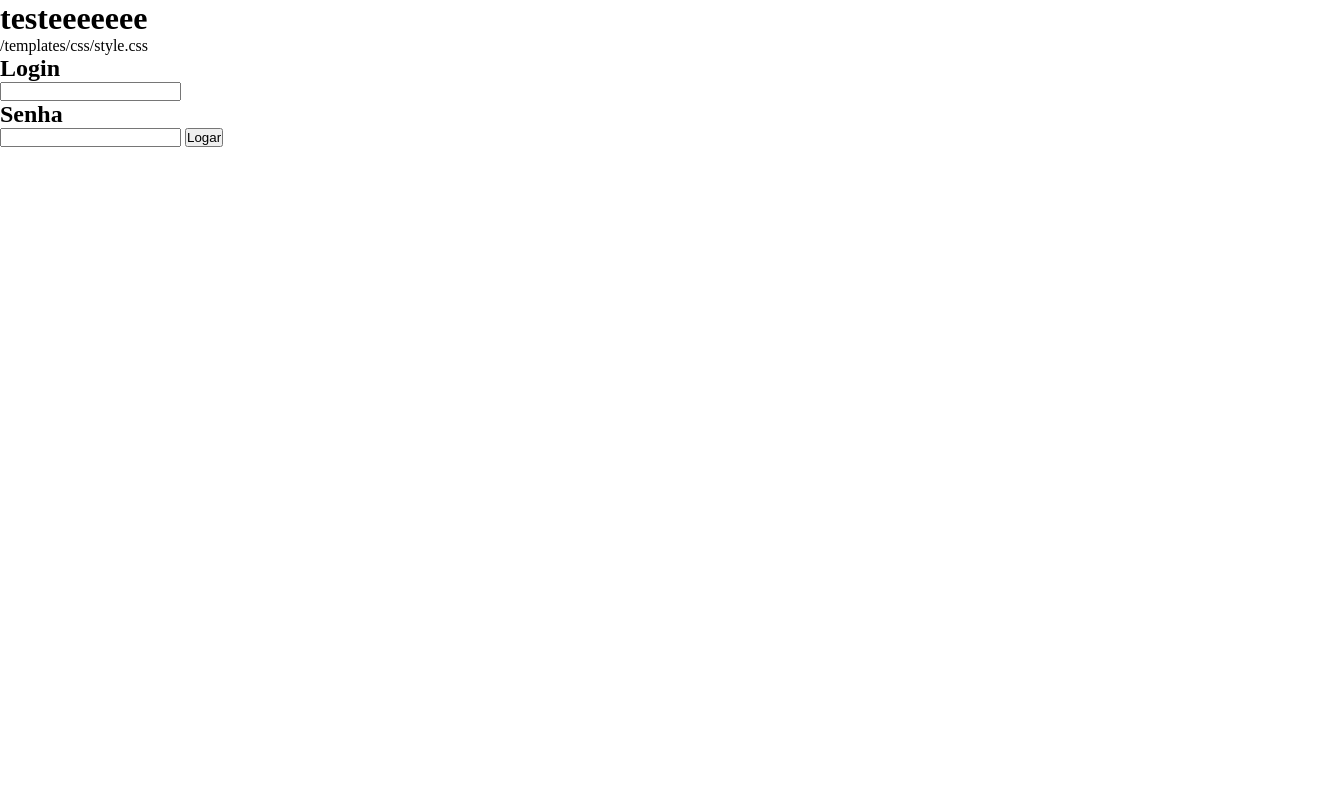
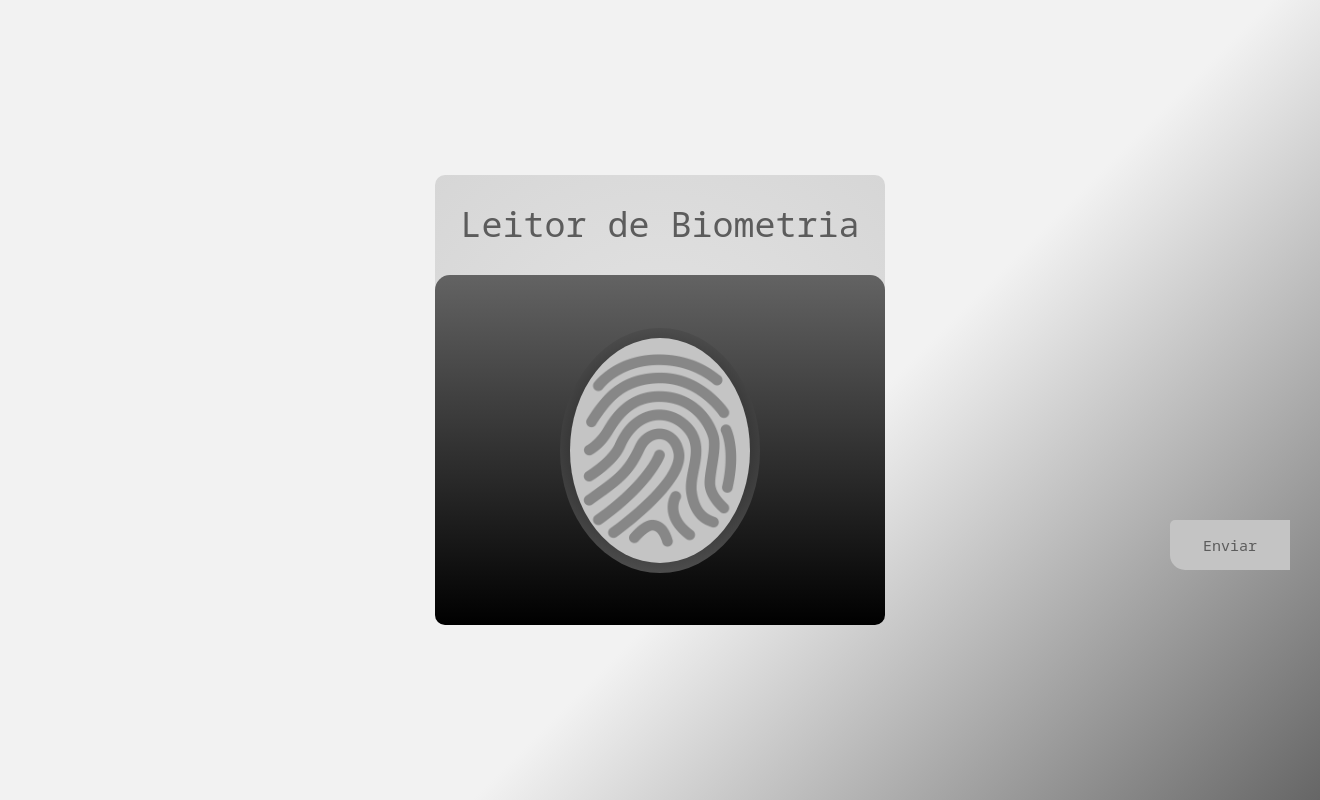
Before and after one commit to CarlMartins/python-fingerprint, a Django app: page /login/ in a window 1320 px wide. Run offline with Django 3.2, Linux system fonts and the light colour scheme.

Commit message:
Reformulada pagina de login

```diff
--- a/helloworld/static/css/style.css
+++ b/helloworld/static/css/style.css
@@ -5,36 +5,105 @@
 }
 
 .container {
-  margin-top: 100px;
-  width: 100%;
-  height: 100%;
+  width: 100vw;
+  height: 100vh;
   display: flex;
+  align-items: center;
   justify-content: center;
-  flex-direction: row;
+  flex-direction: column;
+  background: rgb(242,242,242);
+  background: linear-gradient(135deg, rgba(242,242,242,1) 60%, rgba(102,102,102,1) 100%);
+}
+
+.reader-body {
+  height: 450px;
+  background: rgb(228,228,228);
+  background: radial-gradient(circle, rgba(228,228,228,1) 0%, rgba(214,214,214,1) 100%);
+  border-radius: 10px;
+  transition: box-shadow .5s;
+}
+
+.reader-body:hover {
+  box-shadow: 50px 75px 35px rgb(59, 59, 59);
+}
+
+.upper-section {
+  width: 450px;
+  height: 100px;
+  display: flex;
+  padding-top: 25px;
+  justify-content: center;
+  justify-items: center;
+}
+
+p {
+  font-size: 35px;
+  font-family: 'Noto Sans Mono', monospace;
+  color: rgb(92, 92, 92);
 }
 
 .finger-container {
   display: flex;
   font-size: 25px;
-  color: #333;
-  cursor: pointer;
-  border: 1px solid #ccc;
-  border-radius: 15px;
-  text-align: center;
+  cursor: url('../images/fingerprint-cursor.png'), auto;
+  background-image: url('../images/fingerprint1.png');
+  transition: background-image .5s;
+  background-size: cover;
+  background-repeat: no-repeat;
+  background-position: center;
+  background-color: rgb(196, 196, 196);
+  border-radius: 50%;
+  justify-content: center;
+  flex-direction: column;
+  align-items: center;
+  width: 180px;
+  height: 225px;
+  z-index: 1;
+}
+
+.finger-container:hover {
+  background-image: url('../images/fingerprint2.png');
+}
+
+.out-border {
+  display: flex;
+  font-size: 25px;
+  background: rgb(0,0,0);
+  background: radial-gradient(circle, rgba(0,0,0,1) 0%, rgba(99,99,99,1) 100%);
+  border-radius: 50%;
   justify-content: center;
   align-items: center;
-  width: 500px;
-  height: 500px;
-  background-image: url("https://media.istockphoto.com/vectors/vector-fingerprint-vector-id520492166");
-  background-size: cover;
+  width: 200px;
+  height: 245px;
+  position: absolute;
+  z-index: 0;
+}
 
+.bottom-section {
+  background: rgb(0,0,0);
+  background: linear-gradient(0deg, rgba(0,0,0,1) 0%, rgba(99,99,99,1) 100%);
+  width: 450px;
+  height: 350px;
+  border-top-left-radius: 15px;
+  border-top-right-radius: 15px;
+  border-bottom-left-radius: 10px;
+  border-bottom-right-radius: 10px;
+  display: flex;
+  align-items: center;
+  justify-content: center;
 }
 
 .btn {
-  height: 150px;
-  width: 150px;
-  align-self: center;
-  margin-left: 50px;
-  border-radius: 15px;
-  border: 1px solid #C8C8C8;
+  position: absolute;
+  height: 50px;
+  width: 120px;
+  top: 65%;
+  left: 1170px;
+  background-color: rgb(196, 196, 196);
+  border-bottom-left-radius: 15px;
+  border-top-left-radius: 5px;
+  border: 0;
+  font-family: 'Noto Sans Mono', monospace;
+  color: rgb(92, 92, 92);
+  font-size: 15px;
 }
--- a/helloworld/templates/login.html
+++ b/helloworld/templates/login.html
@@ -1,26 +1,31 @@
 <!DOCTYPE html>
 {% load static %}
-<html lang="pt-BR">
+<html>
+
 <head>
-    <meta charset="UTF-8">
-    <link rel="stylesheet" type="text/css" href="{% static 'css/style.css' %}">
-    <title>Title</title>
+  <meta charset="utf-8">
+  <meta name="viewport" content="width=device-width">
+  <title>JS Bin</title>
+  <link rel="preconnect" href="https://fonts.googleapis.com">
+  <link rel="preconnect" href="https://fonts.gstatic.com" crossorigin>
+  <link href="https://fonts.googleapis.com/css2?family=Noto+Sans+Mono:wght@600&display=swap" rel="stylesheet">
+  <link rel="stylesheet" type="text/css" href="{% static 'css/style.css' %}">
 </head>
 
 <body>
-<h1>testeeeeeee</h1>
-<p>{% static 'css/style.css' %}</p>
-    <form method="post" action="{%url 'logar'%}">
-        {% csrf_token %}
-        <h2>Login</h2>
-        <input type="text" name="user">
-        <h2>Senha</h2>
-        <input type="password" name="pass">
-        <button>Logar</button>
-    </form>
+  <div class="container">
+    <div class="reader-body">
+      <div class="upper-section">
+        <p>Leitor de Biometria</p>
+      </div>
+      <form action="{%url 'logar'%}" method="post" class="bottom-section" enctype="multipart/form-data">
+        <label for="imageUpload" class="finger-container"></label>
+        <input type="file" id="imageUpload" accept="image/*" style="display: none" name="imgDigital">
+        <div class="out-border"></div>
+        <button class="btn" type="submit">Enviar</button>
+      </form>
+    </div>
+  </div>
 </body>
+
 </html>
-
-<script>
-
-</script>
```
Also changed, not shown: helloworld/static/images/fingerprint-cursor.png (added), helloworld/static/images/fingerprint1.png (added), helloworld/static/images/fingerprint2.png (added).
